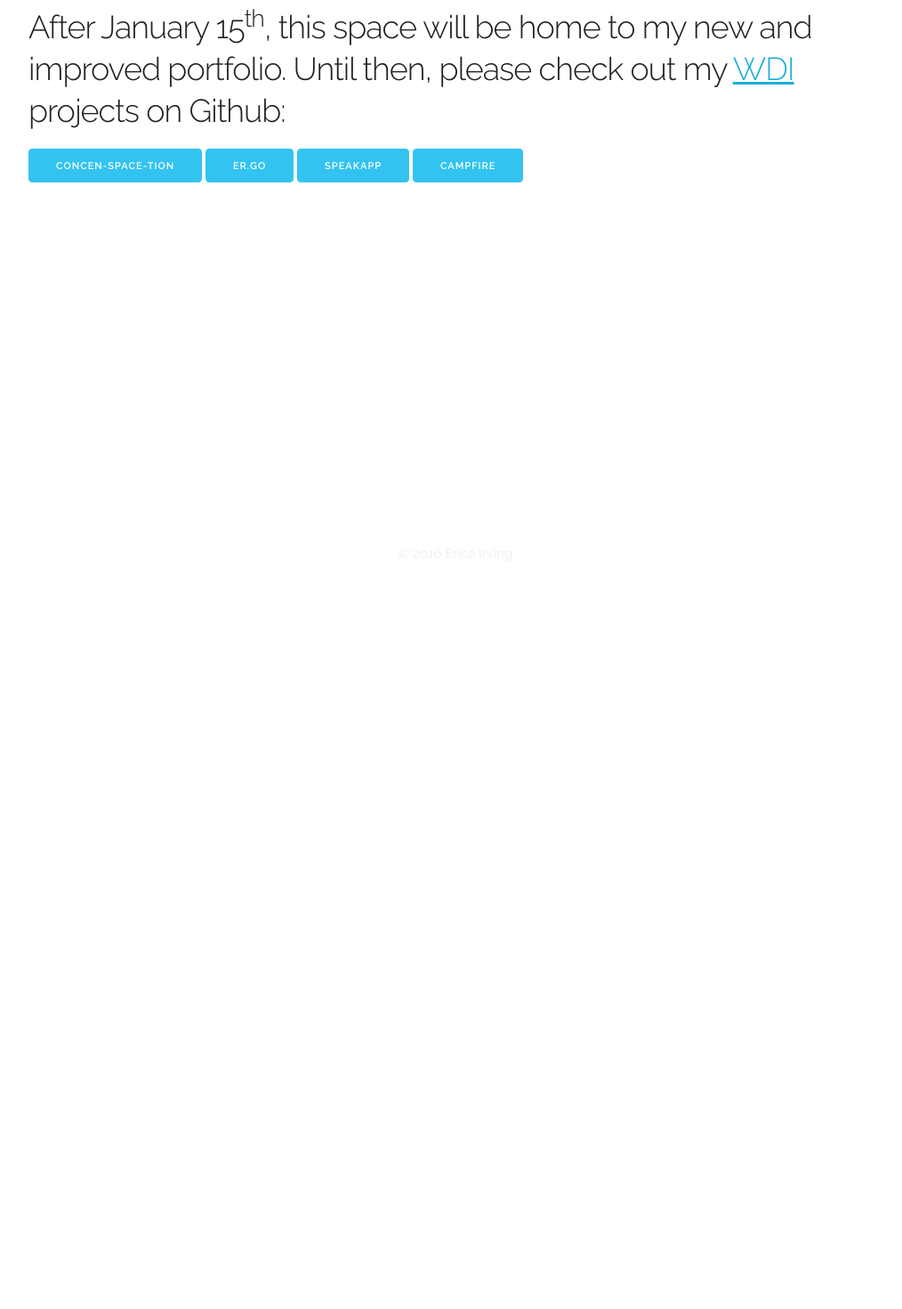
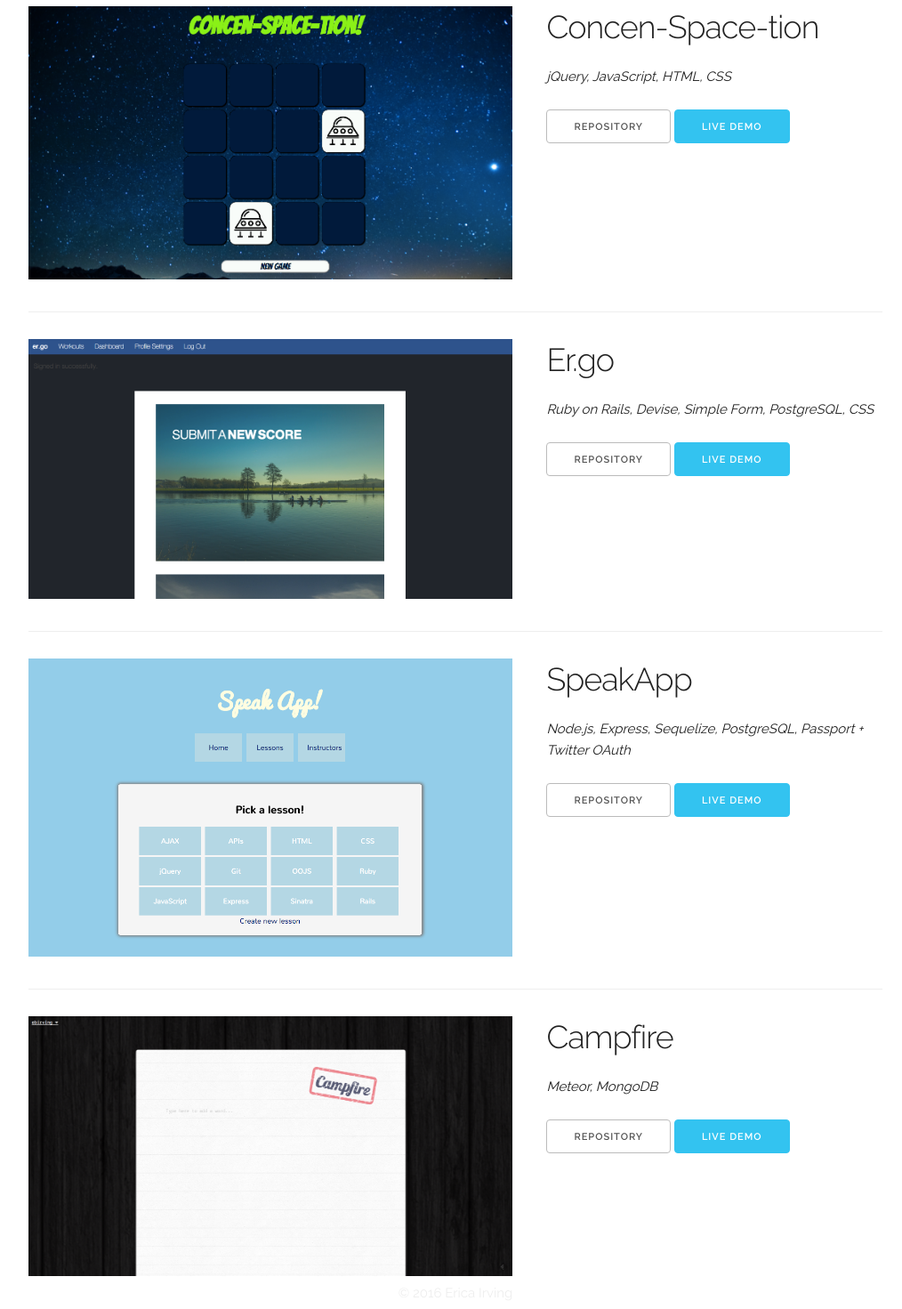
Before and after one commit to ebirving/ebirving.github.io, a plain HTML site: page portfolio.html in a window 1280 px wide. Shown: the part 160-1631 px from the top of the page at 89% size, without its empty margins (128-1142 px from the left). Before the commit the page ends 800 px from the top, so only its background shows below. Drawn offline with Linux system fonts and the light colour scheme.

Commit message:
add skeleton portfolio content

```diff
--- /dev/null
+++ b/css/portfolio.css
@@ -0,0 +1,5 @@
+.twelve {
+  border-bottom: 1px solid #eee;
+  height: 3.0rem;
+  margin-bottom: 3.0rem;
+}
--- a/portfolio.html
+++ b/portfolio.html
@@ -5,9 +5,10 @@
   <title>Erica Irving - Portfolio</title>
   <meta name="viewport" content="width=device-width, initial-scale=1">
   <link rel='stylesheet' href='https://fonts.googleapis.com/css?family=Raleway:400,300,600,800'  type='text/css'>
-  <link rel="stylesheet" type="text/css" href="./css/normalize.css">
-  <link rel="stylesheet" type="text/css" href="./css/skeleton.css">
-  <link rel="stylesheet" type="text/css" href="./css/main.css">
+  <link rel="stylesheet" type="text/css" href="css/normalize.css">
+  <link rel="stylesheet" type="text/css" href="css/skeleton.css">
+  <link rel="stylesheet" type="text/css" href="css/main.css">
+  <link rel="stylesheet" type="text/css" href="css/portfolio.css">
   <link rel="shortcut icon" type="image/png" href="./images/firework.png"/>
 </head>
 <body>
@@ -31,11 +32,53 @@
   </nav>
   <main>
     <div class="container">
-      <h3>After January 15<sup>th</sup>, this space will be home to my new and improved  portfolio. Until then, please check out my <a href="https://generalassemb.ly/education/web-development-immersive" target="_blank">WDI</a> projects on Github:</h3>
-      <a href="https://github.com/ebirving/concentration-game" target="_blank" class="button button-primary">Concen-Space-tion</a>
-      <a href="https://github.com/ebirving/erg-scores" target="_blank" class="button button-primary">Er.go</a>
-      <a href="https://github.com/ebirving/speakapp" target="_blank" class="button button-primary">SpeakApp</a>
-      <a href="https://github.com/ebirving/campfire" target="_blank" class="button button-primary">Campfire</a>
+      <div class="row">
+        <div class="seven columns">
+          <img src="images/concen-space-tion.png" alt="">
+        </div>
+        <div class="five columns">
+          <h3>Concen-Space-tion</h3>
+          <p><em>jQuery, JavaScript, HTML, CSS</em></p>
+          <a href="https://github.com/ebirving/concentration-game" target="_blank" class="button">Repository</a>
+          <a href="http://ebirving.com/concentration-game/" target="_blank" class="button button-primary">Live Demo</a>
+        </div>
+        <div class="twelve columns"></div>
+      </div>
+      <div class="row">
+        <div class="seven columns">
+          <img src="images/ergo.png" alt="">
+        </div>
+        <div class="five columns">
+          <h3>Er.go</h3>
+          <p><em>Ruby on Rails, Devise, Simple Form, PostgreSQL, CSS</em></p>
+          <a href="https://erg-scores-wdi6.herokuapp.com/" target="_blank" class="button">Repository</a>
+          <a href="" target="_blank" class="button button-primary">Live Demo</a>
+        </div>
+        <div class="twelve columns"></div>
+      </div>
+      <div class="row">
+        <div class="seven columns">
+          <img src="images/speakapp.png" alt="">
+        </div>
+        <div class="five columns">
+          <h3>SpeakApp</h3>
+          <p><em>Node.js, Express, Sequelize, PostgreSQL, Passport + Twitter OAuth</em></p>
+          <a href="https://github.com/ebirving/speakapp" target="_blank" class="button">Repository</a>
+          <a href="https://ga-speakapp.herokuapp.com" target="_blank" class="button button-primary">Live Demo</a>
+        </div>
+        <div class="twelve columns"></div>
+      </div>
+      <div class="row">
+        <div class="seven columns">
+          <img src="images/campfire.png" alt="">
+        </div>
+        <div class="five columns">
+          <h3>Campfire</h3>
+          <p><em>Meteor, MongoDB</em></p>
+          <a href="https://github.com/ebirving/campfire" target="_blank" class="button">Repository</a>
+          <a href="http://campfire.meteor.com/" target="_blank" class="button button-primary">Live Demo</a>
+        </div>
+      </div>
     </div>
   </main>
   <footer>&copy; 2016 Erica Irving</footer>
```
Also changed, not shown: about.html (+1 -1 lines), images/campfire.png (added), images/concen-space-tion.png (added), images/ergo.png (added), images/speakapp.png (added), 1 other file.
